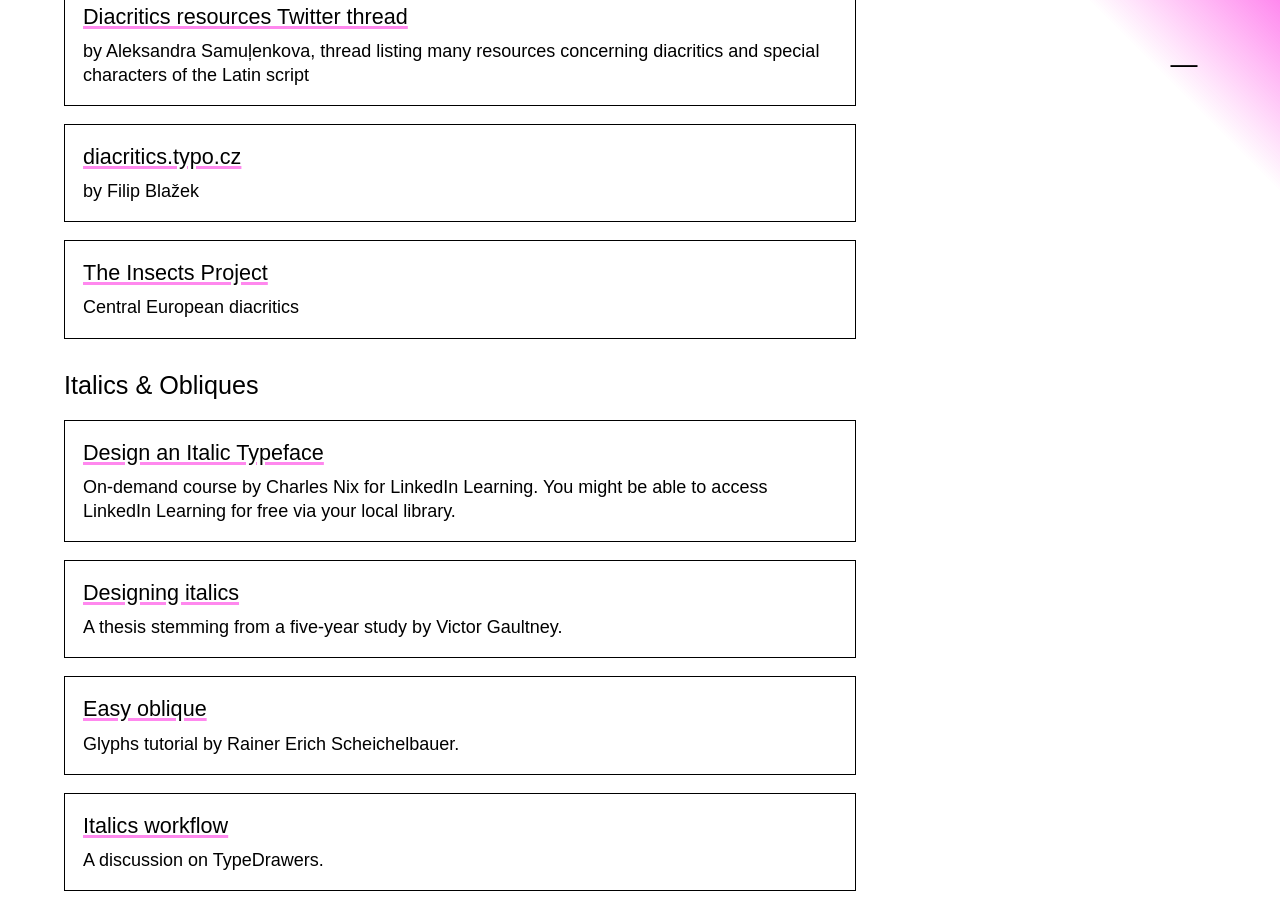
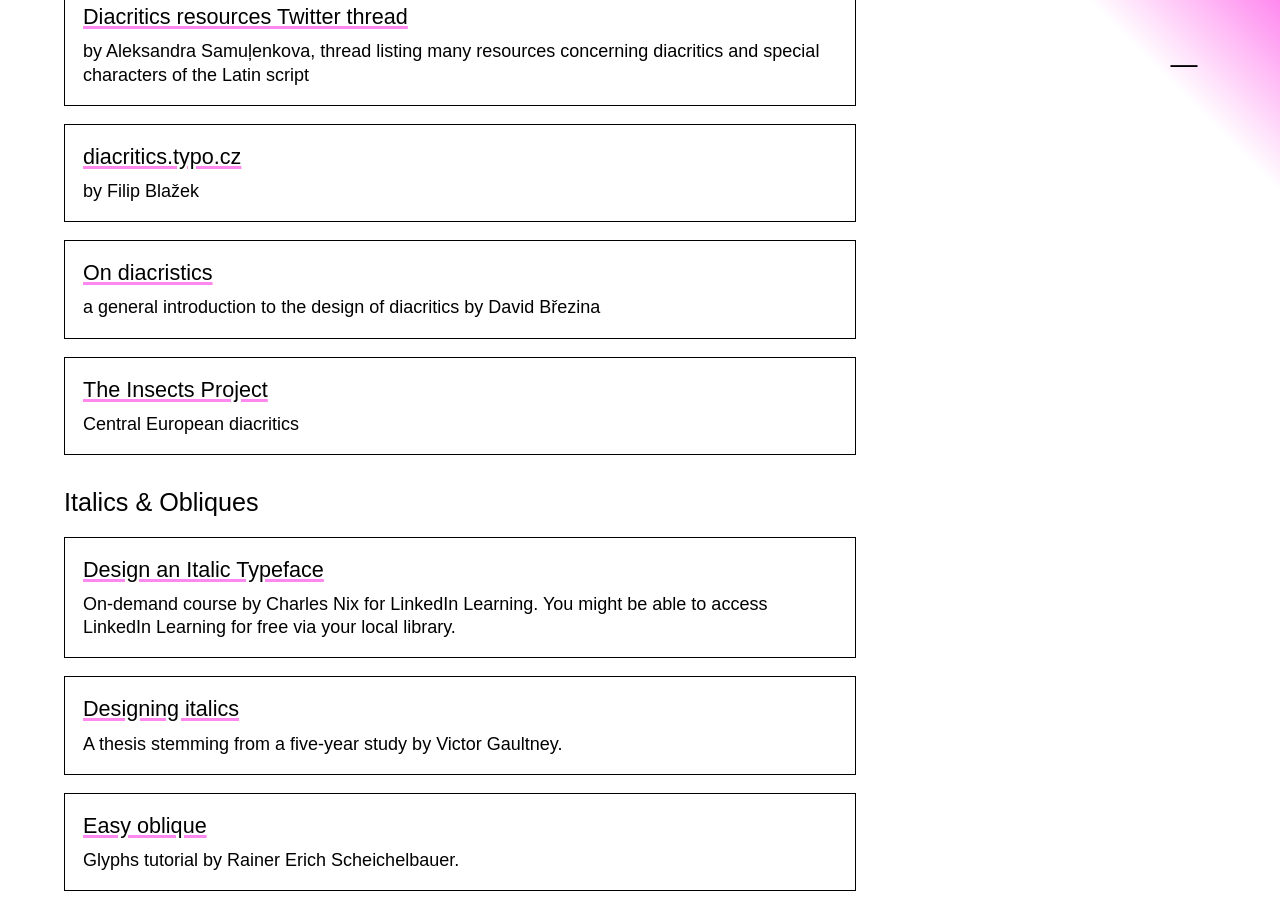
Before and after one commit to justinpenner/type-design-resources, a Jekyll site: the page built from index.md, in a window 1280 px wide and 900 px high, scrolled down 18395 px. Built offline with Jekyll 4.4.1, drawn with Linux system fonts in a browser that asks for light colours; some web fonts are replaced.

Commit message:
Added On diacritics article

```diff
--- a/_data/data.yaml
+++ b/_data/data.yaml
@@ -509,6 +509,9 @@
           - name: The Insects Project
             url: http://theinsectsproject.eu/
             description: Central European diacritics
+          - name: On diacristics
+            url: https://ilovetypography.com/2009/01/24/on-diacritics/
+            description: a general introduction to the design of diacritics by David Březina
           - name: Diacritics resources Twitter thread
             url: https://twitter.com/aleksamul/status/1057350288061984770
             description: by Aleksandra Samuļenkova, thread listing many resources concerning diacritics and special characters of the Latin script
```
